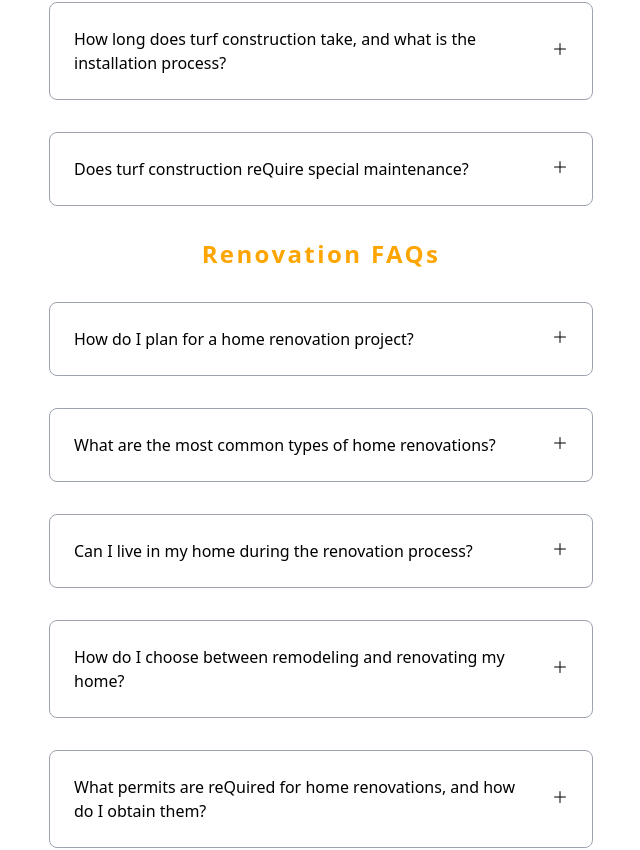
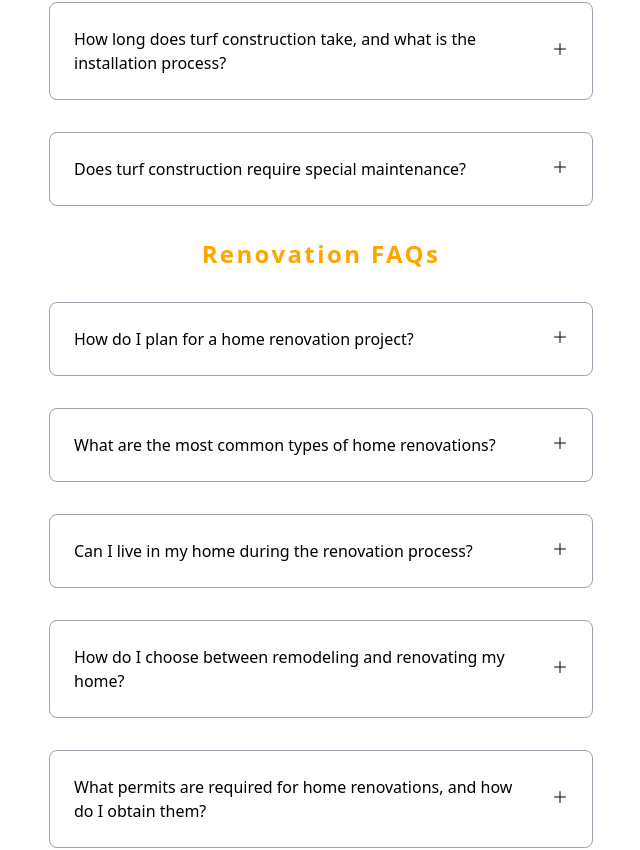
Before and after one commit to vishnuprakashvp10/infratech-builders-website, a React (Vite) app: page /faq in a window 1280 px wide. Shown: the part 2666-3516 px from the top of the page, without its empty margins (319-959 px from the left). Built offline with nearby package versions, Linux system fonts and the light colour scheme; a web font is replaced by a local one.

Commit message:
faq-contents-updated

```diff
--- a/src/Faq.jsx
+++ b/src/Faq.jsx
@@ -108,7 +108,7 @@ export const questions4 = [
       "Timelines vary based on the project size. The installation process involves site preparation, base installation, and laying the turf."
   },
   {
-    question: "Does turf construction reQuire special maintenance?",
+    question: "Does turf construction require special maintenance?",
     answer:
       "Turf is low-maintenance, reQuiring occasional cleaning and brushing. It doesn't need watering, mowing, or fertilizing like natural grass.",
   },
@@ -136,7 +136,7 @@ export const questions5 = [
       "Remodeling involves changing the structure, while renovation updates existing elements. Choose based on your goals and budget."
   },
   {
-    question: "What permits are reQuired for home renovations, and how do I obtain them?",
+    question: "What permits are required for home renovations, and how do I obtain them?",
     answer:
       "Permits vary by location and project. Consult with your contractor to determine the necessary permits and obtain approvals.",
   },
```
